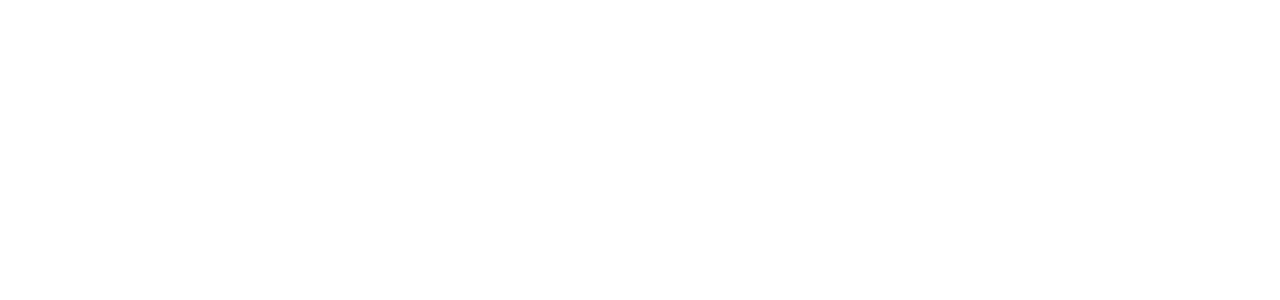
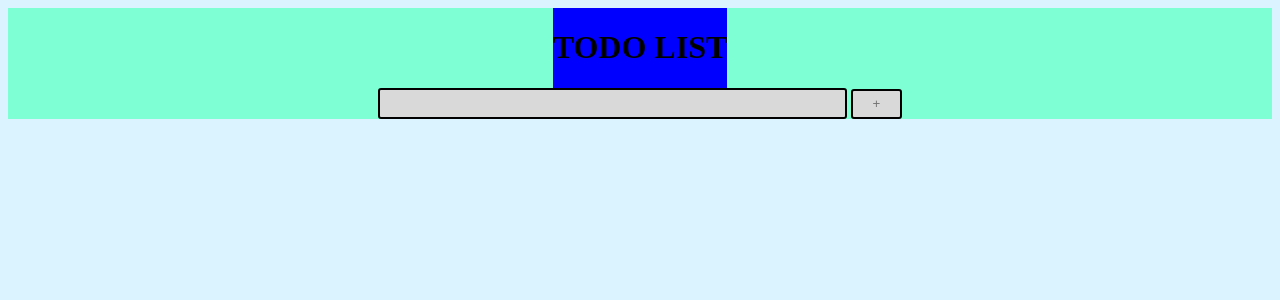
Before and after one commit to CarlaDeOliveira99/ToList, a PHP site: page / in a window 1280 px wide. Before the commit the part shown is empty. Shown: the top 300 px of the page. Run offline with PHP 8.4, Linux system fonts and the light colour scheme; data comes from the database, SQL or seed files in the repository.

Commit message:
desenvolvendo o layout

```diff
--- /dev/null
+++ b/Estilo.css
@@ -0,0 +1,31 @@
+body{
+    background-color: #daf3ff;
+}
+
+#fundo {
+    background-color: aquamarine;
+    display: flex;
+    flex-direction: column;
+    flex-wrap: wrap;
+    align-content: center;
+    justify-content: center;
+    align-items: center;
+}
+
+#CampoDescricao{
+    width: 36vw;
+    border-radius: 3px;
+    height: 2vw;
+    border: 2px, solid, black;
+    background-color: #d9d9d9;
+    color: #737373;
+}
+
+#adicionarTarefa{
+    width: 4vw;
+    border-radius: 3px;
+    height: 2.35vw;
+    border: 2px, solid, black;
+    background-color: #d9d9d9;
+    color: #737373;
+}
--- a/index.php
+++ b/index.php
@@ -13,8 +13,24 @@ $db->exec("CREATE TABLE IF NOT EXISTS listTo (id INTEGER PRIMARY KEY, descricao
     <meta charset="UTF-8">
     <meta name="viewport" content="width=device-width, initial-scale=1.0">
     <title>To List</title>
+    <link rel="stylesheet" href="Estilo.css">
 </head>
 <body>
+    <div id="fundo" >
+        <div style="background-color: blue;">
+            <h1>TODO LIST </h1>
+        </div>
+        <div>
+            <input type="text" name="CampoDescricaoTarefa" id="CampoDescricao" >
+            <input id="adicionarTarefa" type="button" value="+">
+        </div>
+        <div>
+            <table>
+               <tbody>
+               </tbody>
+            </table>
+        </div>
 
+    </div>
 </body>
 </html>
```
